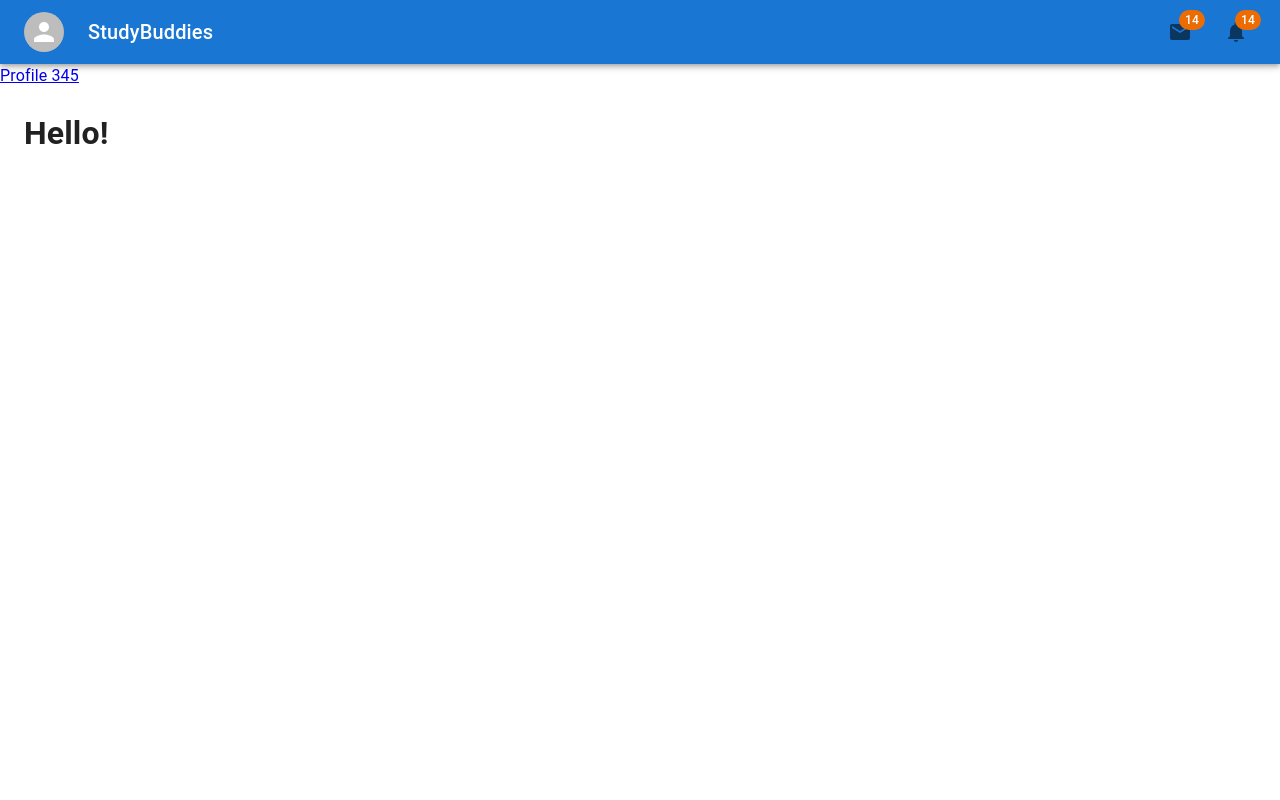
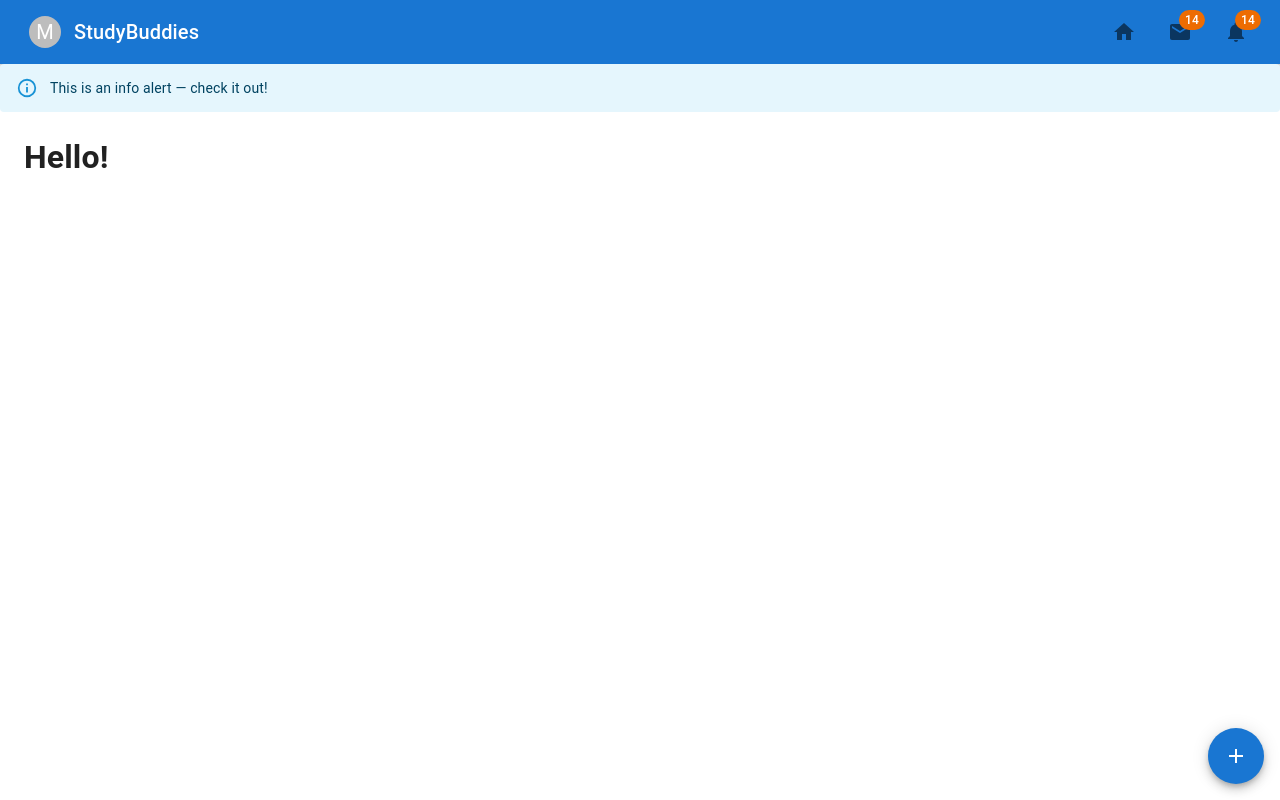
Before and after one commit to rcoppy/studybuddy-react, a React (Create React App) app: page /#/ in a window 1280 px wide. Built offline with nearby package versions, Linux system fonts and the light colour scheme.

Commit message:
basic navigation finished

```diff
--- a/src/App.js
+++ b/src/App.js
@@ -22,6 +22,8 @@ import Messages from './views/Messages';
 import MessageThread from './views/MessageThread';
 import MyAvailability from './views/MyAvailability';
 import Onboarding from './views/Onboarding';
+import Alert from '@mui/material/Alert';
+import BlockList from './views/BlockList';
 
 function App() {
   return (
@@ -30,7 +32,7 @@ function App() {
       <div className="App">
         <Router>
           <AppBar />
-          <Link to="/profile/345">Profile 345</Link>
+          <Alert severity="info">This is an info alert — check it out!</Alert>
           <Container maxWidth="xl">
             <Routes>
               <Route path="/" element={<Home />} />
@@ -46,6 +48,7 @@ function App() {
               <Route path="/messages/:id" element={<MessageThread />} />
               <Route path="/availability" element={<MyAvailability />} />
               <Route path="/welcome" element={<Onboarding />} />
+              <Route path="/blocklist" element={<BlockList />} />
             </Routes>
           </Container>
         </Router>
--- a/src/AppBar.js
+++ b/src/AppBar.js
@@ -1,3 +1,4 @@
+import * as React from 'react';
 import MuiAppBar from '@mui/material/AppBar';
 import Box from '@mui/material/Box';
 import Toolbar from '@mui/material/Toolbar';
@@ -16,22 +17,129 @@ import MailIcon from '@mui/icons-material/Mail';
 import Stack from '@mui/material/Stack';
 import NotificationsIcon from '@mui/icons-material/Notifications';
 import { Link } from 'react-router-dom';
+import HomeIcon from '@mui/icons-material/Home';
+import ListItemIcon from '@mui/material/ListItemIcon';
+import Divider from '@mui/material/Divider';
+import PersonAdd from '@mui/icons-material/PersonAdd';
+import Settings from '@mui/icons-material/Settings';
+import Logout from '@mui/icons-material/Logout';
+import PrivacyTipIcon from '@mui/icons-material/PrivacyTip';
+import BlockIcon from '@mui/icons-material/Block';
+import GroupIcon from '@mui/icons-material/Group';
 
 function AppBar() {
+    const [anchorEl, setAnchorEl] = React.useState(null);
+    const open = Boolean(anchorEl);
+    const handleClick = (event) => {
+        setAnchorEl(event.currentTarget);
+    };
+    const handleClose = () => {
+        setAnchorEl(null);
+    };
+
     return (
         <MuiAppBar position="static">
             <Container maxWidth="xl">
                 <Toolbar disableGutters sx={{ display: 'flex', justifyContent: 'space-between' }}>
                     <Stack direction="row" spacing={1} sx={{ display: 'flex', justifyContent: 'start', alignItems: 'center' }}>
-                        <Link to="/profile/me">
+
+                        <Menu
+                            anchorEl={anchorEl}
+                            id="account-menu"
+                            open={open}
+                            onClose={handleClose}
+                            onClick={handleClose}
+                            PaperProps={{
+                                elevation: 0,
+                                sx: {
+                                    overflow: 'visible',
+                                    filter: 'drop-shadow(0px 2px 8px rgba(0,0,0,0.32))',
+                                    mt: 1.5,
+                                    '& .MuiAvatar-root': {
+                                        width: 32,
+                                        height: 32,
+                                        ml: -0.5,
+                                        mr: 1,
+                                    },
+                                    '&:before': {
+                                        content: '""',
+                                        display: 'block',
+                                        position: 'absolute',
+                                        top: 0,
+                                        left: 14,
+                                        width: 10,
+                                        height: 10,
+                                        bgcolor: 'background.paper',
+                                        transform: 'translateY(-50%) rotate(45deg)',
+                                        zIndex: 0,
+                                    },
+                                },
+                            }}
+                            transformOrigin={{ horizontal: 'left', vertical: 'top' }}
+                            anchorOrigin={{ horizontal: 'left', vertical: 'bottom' }}
+                        >
+                            <MenuItem component={Link} to="/profile/me">
+                                <Avatar />Profile
+                            </MenuItem>
+                            <MenuItem component={Link} to="/group/me">
+                                <ListItemIcon>
+                                    <GroupIcon fontSize="small" />
+                                </ListItemIcon>
+                                My Groups
+                            </MenuItem>
+                            <Divider />
+                            <MenuItem component={Link} to="/blocklist">
+                                <ListItemIcon>
+                                    <BlockIcon fontSize="small" />
+                                </ListItemIcon>
+                                Blocklist
+                            </MenuItem>
+                            <MenuItem>
+                                <ListItemIcon>
+                                    <Settings fontSize="small" />
+                                </ListItemIcon>
+                                Settings
+                            </MenuItem>
+                            <MenuItem>
+                                <ListItemIcon>
+                                    <PrivacyTipIcon fontSize="small" />
+                                </ListItemIcon>
+                                Privacy
+                            </MenuItem>
+                            <MenuItem>
+                                <ListItemIcon>
+                                    <Logout fontSize="small" />
+                                </ListItemIcon>
+                                Logout
+                            </MenuItem>
+                        </Menu>
+                        {/* <Link to="/profile/me">
                             <Avatar sx={{ mr: 2 }} />
-                        </Link>
+                        </Link> */}
+                        <Tooltip title="Account settings">
+                            <IconButton
+                                onClick={handleClick}
+                                size="small"
+                                sx={{ mr: 2 }}
+                                aria-controls={open ? 'account-menu' : undefined}
+                                aria-haspopup="true"
+                                aria-expanded={open ? 'true' : undefined}
+                            >
+                                <Avatar sx={{ width: 32, height: 32 }}>M</Avatar>
+                            </IconButton>
+                        </Tooltip>
                         <Typography variant="h6">
                             StudyBuddies
                         </Typography>
                     </Stack>
 
                     <Stack direction="row" spacing={2} sx={{ display: 'flex', justifyContent: 'end', alignItems: 'center' }}>
+                        <Link to="/">
+                            <IconButton aria-label="see homepage" component="label">
+                                <HomeIcon color="primary[50]" />
+                            </IconButton>
+                        </Link>
+
                         <Link to="/messages">
                             <IconButton aria-label="see messages" component="label">
                                 <Badge badgeContent={14} color="warning">
--- a/src/views/GroupsGallery.js
+++ b/src/views/GroupsGallery.js
@@ -1,11 +1,13 @@
 import {
     useParams
 } from "react-router-dom";
+import CreateGroupFab from '../widgets/CreateGroupFab';
 
 function GroupsGallery() {
     return (
         <>
             <h1>Groups gallery</h1>
+            <CreateGroupFab />
         </>
     );
 }
--- a/src/views/Home.js
+++ b/src/views/Home.js
@@ -1,7 +1,10 @@
+import CreateGroupFab from '../widgets/CreateGroupFab';
+
 function Home() {
     return (
         <>
             <h1>Hello!</h1>
+            <CreateGroupFab />
         </>
     );
 }
--- a/src/views/MyGroups.js
+++ b/src/views/MyGroups.js
@@ -1,6 +1,11 @@
+import CreateGroupFab from '../widgets/CreateGroupFab';
+
 function MyGroups() {
-    return (<>
-        <h1>My groups!</h1></>
+    return (
+        <>
+            <h1>My groups!</h1>
+            <CreateGroupFab />
+        </>
     );
 }
 
--- /dev/null
+++ b/src/widgets/CreateGroupFab.js
@@ -0,0 +1,15 @@
+import * as React from 'react';
+import { Link } from 'react-router-dom';
+import AddIcon from '@mui/icons-material/Add';
+import Fab from '@mui/material/Fab';
+
+export default function CreateGroupFab() {
+    return (
+        <Fab color="primary" aria-label="create group"
+            sx={{ position: 'absolute', bottom: 16, right: 16 }}
+            component={Link}
+            to="/group/new">
+            <AddIcon />
+        </Fab>
+    );
+}
```
Also changed, not shown: 7 other files (tests, documents, lock files or other folders).
